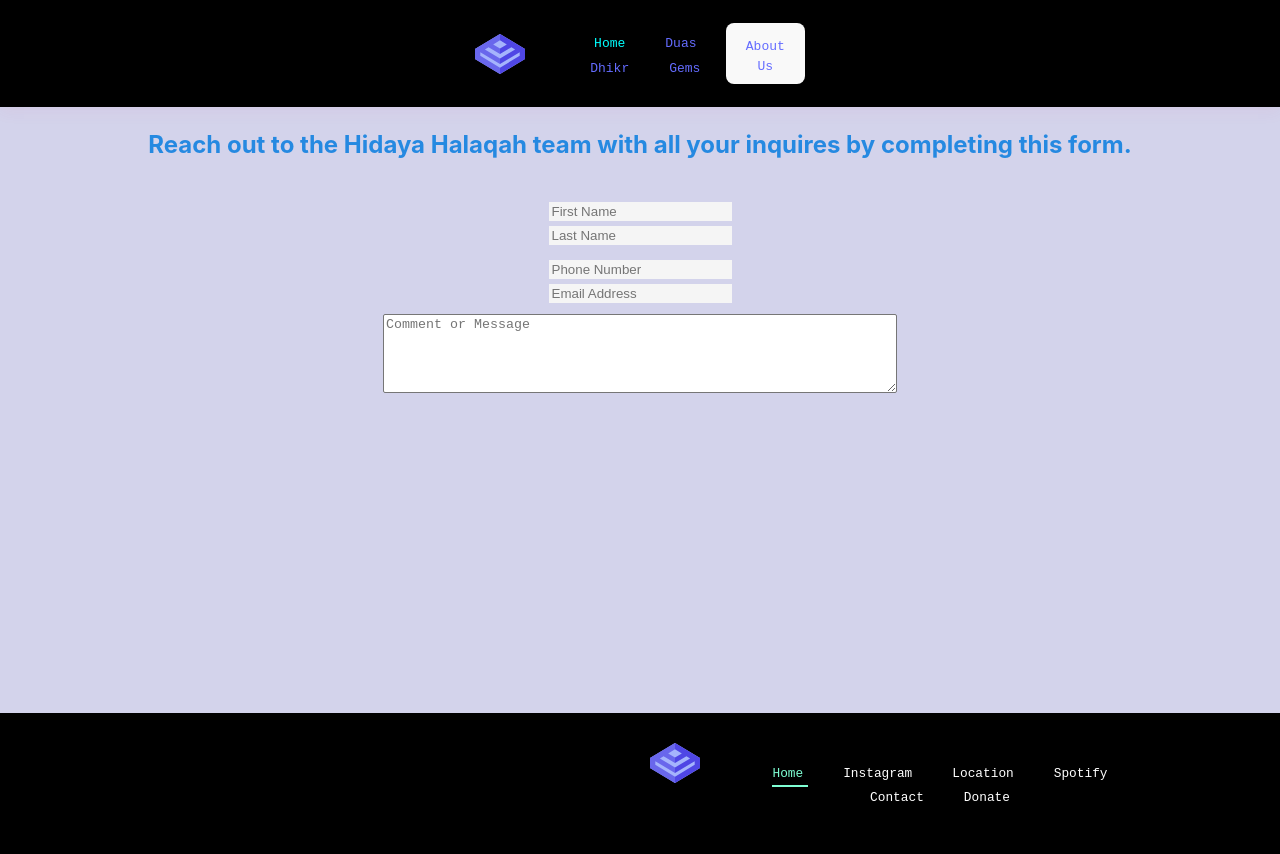
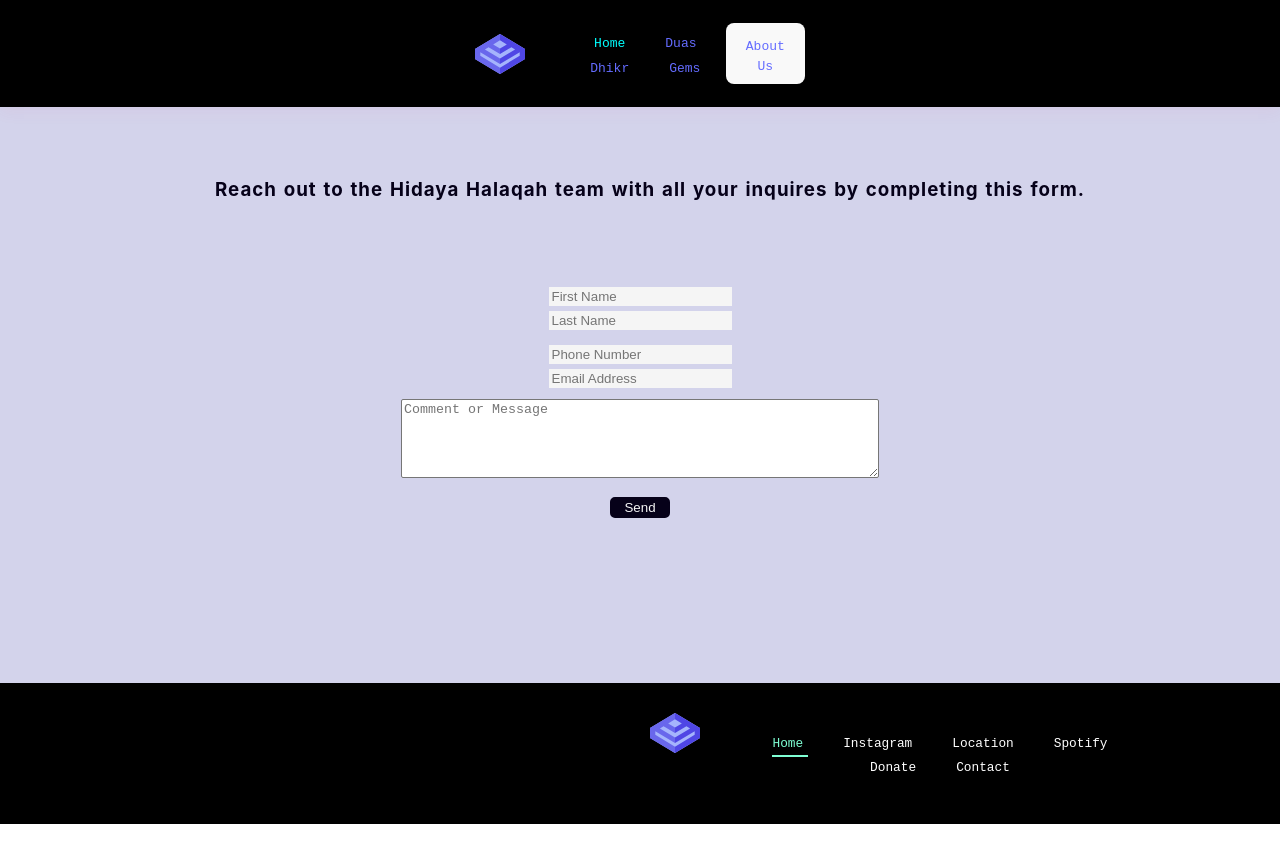
Before and after one commit to Alaabm/Capston_Hidaya_Frontend, a React (Vite) app: page /contact in a window 1280 px wide. After the commit the page ends 824 px from the top, so only its background shows below. Built offline with nearby package versions, Linux system fonts and the light colour scheme.

Commit message:
about us form styling

```diff
--- a/src/components/Footer.jsx
+++ b/src/components/Footer.jsx
@@ -56,11 +56,12 @@ const Footer = () => {
             </li>
             {/* <li><a href="/html/about.html">About</a></li> */}
             <li>
+                <a href="https://piousprojects.org/">Donate</a>
+            </li>
+            <li>
               <a href="/contact">Contact</a>
             </li>
-            <li>
-                <a href="https://piousprojects.org/">Donate</a>
-            </li>
+
           </ul>
         </div>
     </footer>
--- a/src/pages/Contact.jsx
+++ b/src/pages/Contact.jsx
@@ -1,6 +1,8 @@
 import { useState, useEffect, useRef } from "react";
+import React from 'react'
 
-import React from 'react'
+import "../styles/Gems.css";
+
 
 const Contact = () => {
     const [contact, setContact] = useState([]);
@@ -44,16 +46,25 @@ const Contact = () => {
 
         >
 
-<h2>Reach out to the Hidaya Halaqah team with all your inquires by completing this form.</h2>
+<h3
+style={{
+    color: '#060119',
+    wordSpacing:"1.4px",
+    letterSpacing:"1px",
+    paddingTop: '50px',
+
+    }}
+>Reach out to the Hidaya Halaqah team with all your inquires by completing this form.</h3>
 
             <div
 
 
             style={{
-                minHeight:"65vh",
+                minHeight:"45vh",
                   paddingTop: '100px',
                 //   margin: '15px',
-                padding: '5px',
+                padding: '50px',
+
 
               }}
             >
@@ -136,6 +147,7 @@ const Contact = () => {
 
                     col="100" row="5" type="text" ref={messageRef} placeholder="Comment or Message" />
                 </div>
+                <input className="send-button" type="submit" value="Send" />
 
             </div>
 
--- a/src/styles/Gems.css
+++ b/src/styles/Gems.css
@@ -210,3 +210,23 @@
     color: rgb(37, 137, 225);
 
 }
+
+.send-button:hover{
+    background-color: #2e465f;
+    border: 2px solid #2e465f;
+    color: whitesmoke(3, 3, 33) ;
+    width: 80px;
+    border-radius:5px;
+    transition-duration: 0.2s;
+
+}
+
+.send-button{
+    border: 2px solid #060119;;
+    background-color: #060119;
+    color: whitesmoke;
+    width: 60px;
+    border-radius:5px;
+
+
+}
```
